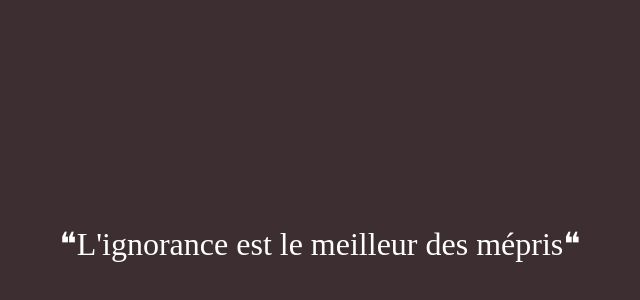
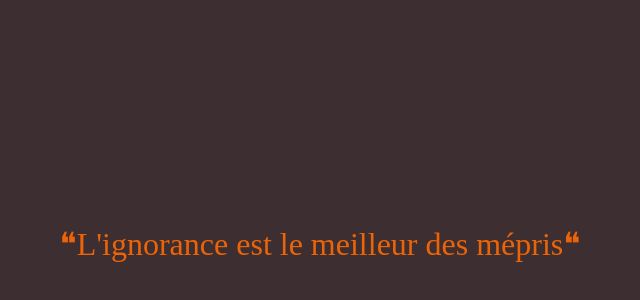
Before and after one commit to florianculie/wisdom, an Angular app in the folder wisdom/: page / in a window 1280 px wide. Shown: the part 156-456 px from the top of the page, without its empty margins (320-960 px from the left). Built offline with nearby package versions, Linux system fonts and the light colour scheme.

Commit message:
Update styles.css

```diff
--- a/wisdom/src/styles.css
+++ b/wisdom/src/styles.css
@@ -14,4 +14,5 @@ body {
 
 .center {
   font-size: 2em; /* Ajustez la taille du texte selon vos besoins */
+  color: #EC6408;
 }
```
